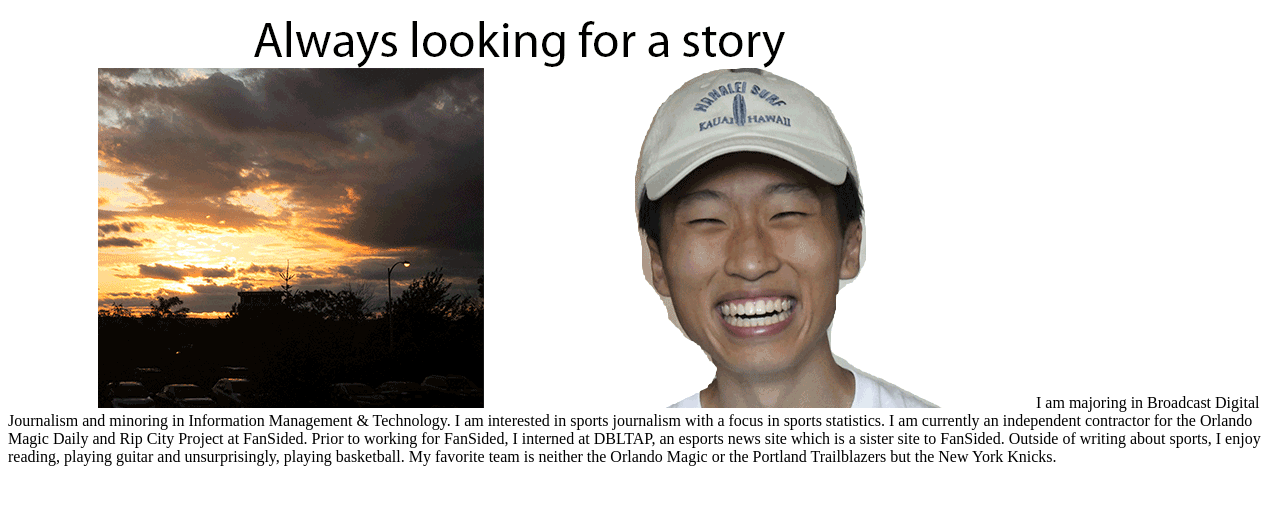
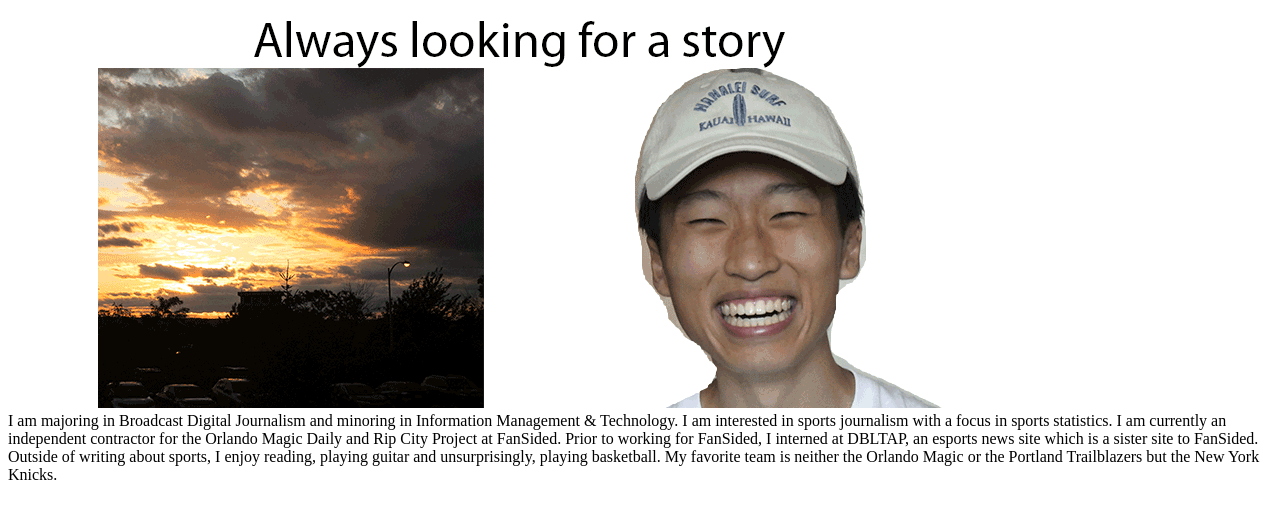
Before and after one commit to iryu01/ist263, a plain HTML site: page lab05/ryu-bio.html in a window 1280 px wide. Drawn offline with Linux system fonts and the light colour scheme.

Commit message:
Update ryu-bio.html

```diff
--- a/lab05/ryu-bio.html
+++ b/lab05/ryu-bio.html
@@ -7,7 +7,7 @@
      <title>ryu-bio</title>
     </head>
 
-    <img src="../images/biopageimage.png" alt="image of me and slogan"></a>
+    <img src="../images/biopageimage.png" alt="image of me and slogan"></a><br>
     <body>
     I am majoring in Broadcast Digital Journalism and minoring in Information Management & Technology. I am interested in sports journalism with a focus in sports statistics. I am currently an independent contractor for the Orlando Magic Daily and Rip City Project at FanSided. Prior to working for FanSided, I interned at DBLTAP, an esports news site which is a sister site to FanSided. Outside of writing about sports, I enjoy reading, playing guitar and unsurprisingly, playing basketball. My favorite team is neither the Orlando Magic or the Portland Trailblazers but the New York Knicks.
     </body>
```
